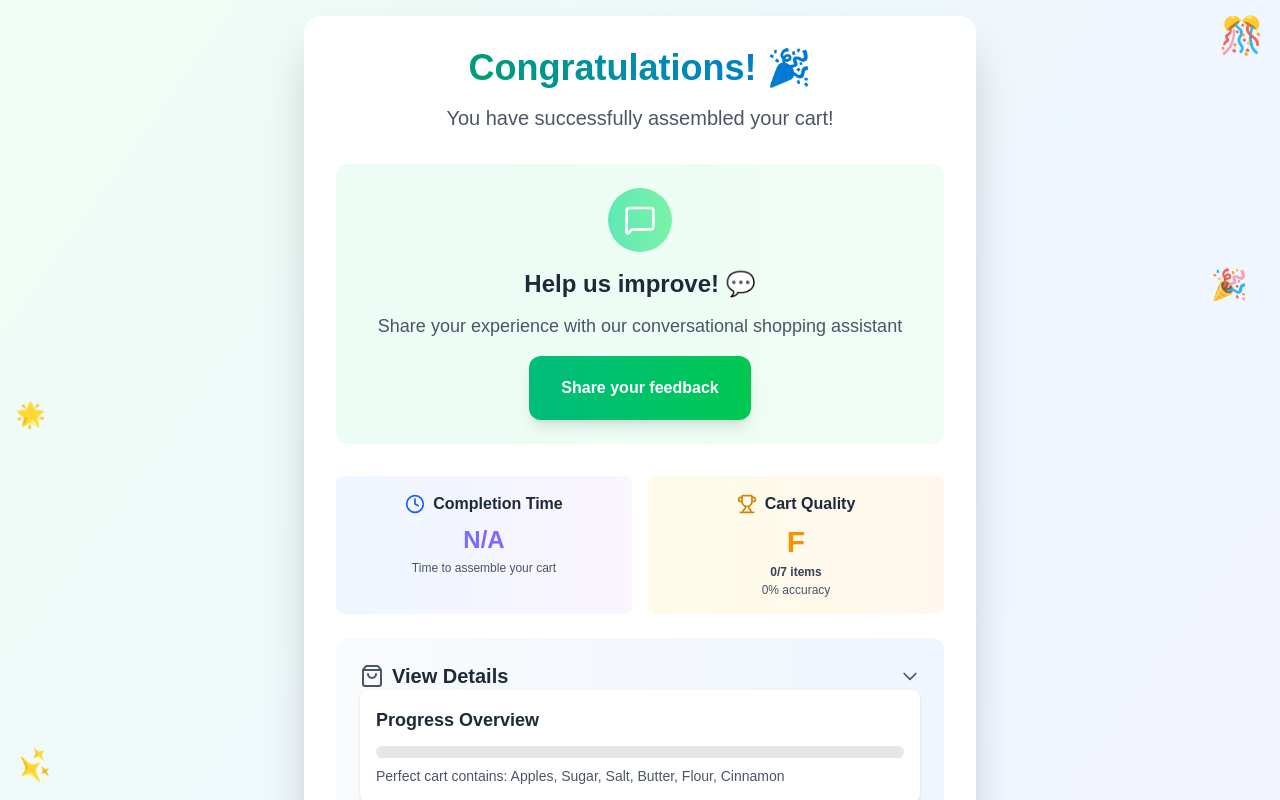
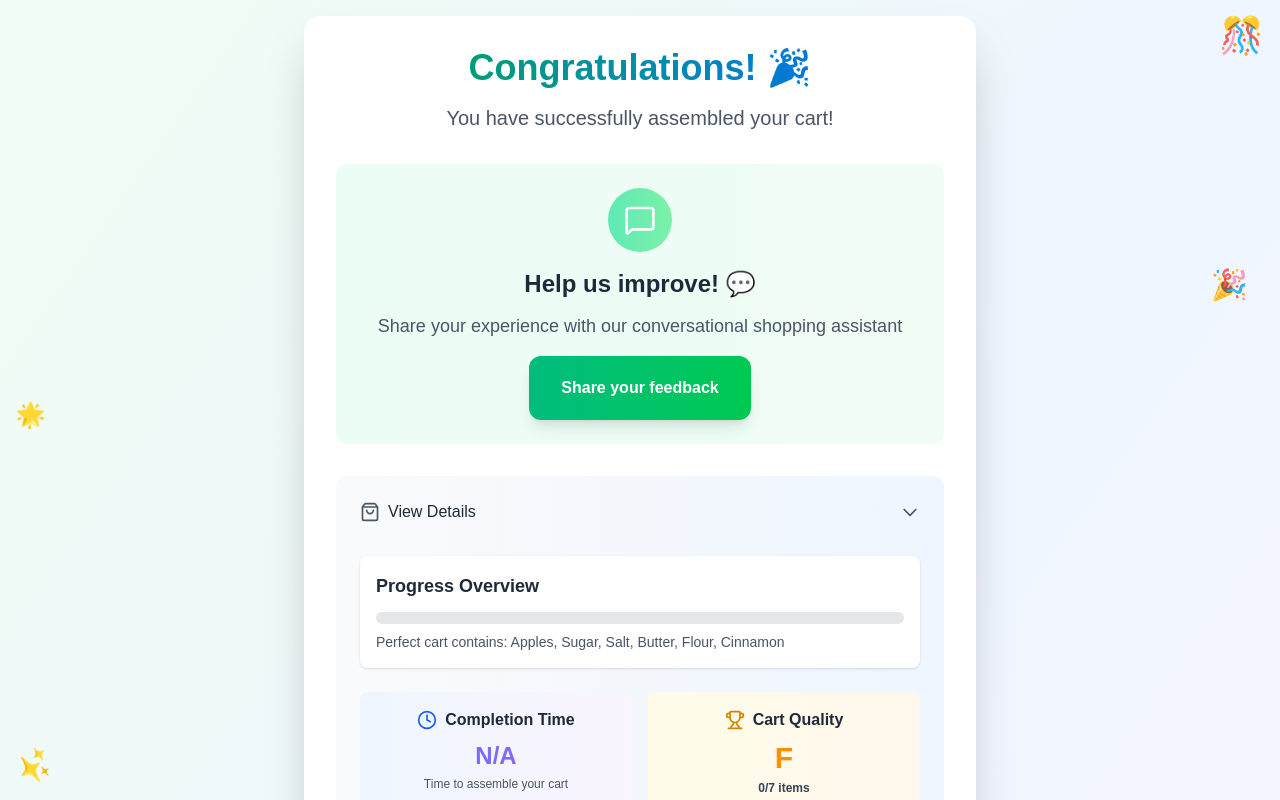
Before and after one commit to losnikitos/hackathon-aug-2025, a Next.js app: page /checkout in a window 1280 px wide. Both pictures are taken after a click on the heading "View Details". Shown: the top 800 px of the page. Built offline with nearby package versions, Linux system fonts and the light colour scheme.

Commit message:
Less destration on final page

```diff
--- a/app/checkout/page.tsx
+++ b/app/checkout/page.tsx
@@ -86,8 +86,37 @@
           </div>
         </div>
 
+
+
+        {/* Details Section - Collapsible */}
+        <details className="bg-gradient-to-r from-gray-50 to-blue-50 rounded-xl p-6 mb-8">
+          <summary className="flex items-center space-x-2 cursor-pointer list-none">
+            <ShoppingBag className="size-5 text-gray-600" />
+            <h2 className="text-gray-800">View Details</h2>
+            <div className="ml-auto text-gray-600">
+              <svg className="w-5 h-5 transition-transform duration-200" fill="none" stroke="currentColor" viewBox="0 0 24 24">
+                <path strokeLinecap="round" strokeLinejoin="round" strokeWidth={2} d="M19 9l-7 7-7-7" />
+              </svg>
+            </div>
+          </summary>
+
+          <div className="space-y-6">
+            {/* Progress bar */}
+            <div className="bg-white rounded-lg p-4 shadow-sm mt-8">
+              <h3 className="text-lg font-semibold text-gray-800 mb-3">Progress Overview</h3>
+              <div className="w-full bg-gray-200 rounded-full h-3 mb-2">
+                <div
+                  className="h-3 rounded-full bg-gradient-to-r from-yellow-400 to-orange-500 transition-all duration-1000"
+                  style={{ width: `${cartScore.percentage}%` }}
+                ></div>
+              </div>
+              <p className="text-sm text-gray-600">
+                Perfect cart contains: Apples, Sugar, Salt, Butter, Flour, Cinnamon
+              </p>
+            </div>
+
             {/* Statistics Cards - 2 in a row */}
-        <div className="grid grid-cols-1 md:grid-cols-2 gap-4 mb-6">
+            <div className="grid grid-cols-1 md:grid-cols-2 gap-4">
               {/* Completion Time Card */}
               <div className="bg-gradient-to-r from-blue-50 to-purple-50 rounded-lg p-4">
                 <div className="flex items-center justify-center space-x-2 mb-2">
@@ -124,33 +153,6 @@
                   </div>
                 </div>
               </div>
-        </div>
-
-        {/* Details Section - Collapsible */}
-        <details className="bg-gradient-to-r from-gray-50 to-blue-50 rounded-xl p-6 mb-8">
-          <summary className="flex items-center space-x-2 cursor-pointer list-none">
-            <ShoppingBag className="w-6 h-6 text-gray-600" />
-            <h2 className="text-xl font-semibold text-gray-800">View Details</h2>
-            <div className="ml-auto text-gray-600">
-              <svg className="w-5 h-5 transition-transform duration-200" fill="none" stroke="currentColor" viewBox="0 0 24 24">
-                <path strokeLinecap="round" strokeLinejoin="round" strokeWidth={2} d="M19 9l-7 7-7-7" />
-              </svg>
-            </div>
-          </summary>
-
-          <div className="space-y-6">
-            {/* Progress bar */}
-            <div className="bg-white rounded-lg p-4 shadow-sm">
-              <h3 className="text-lg font-semibold text-gray-800 mb-3">Progress Overview</h3>
-              <div className="w-full bg-gray-200 rounded-full h-3 mb-2">
-                <div
-                  className="h-3 rounded-full bg-gradient-to-r from-yellow-400 to-orange-500 transition-all duration-1000"
-                  style={{ width: `${cartScore.percentage}%` }}
-                ></div>
-              </div>
-              <p className="text-sm text-gray-600">
-                Perfect cart contains: Apples, Sugar, Salt, Butter, Flour, Cinnamon
-              </p>
             </div>
 
             {/* Cart Comparison */}
```
Lines whose indentation alone changed are shown as unchanged.
